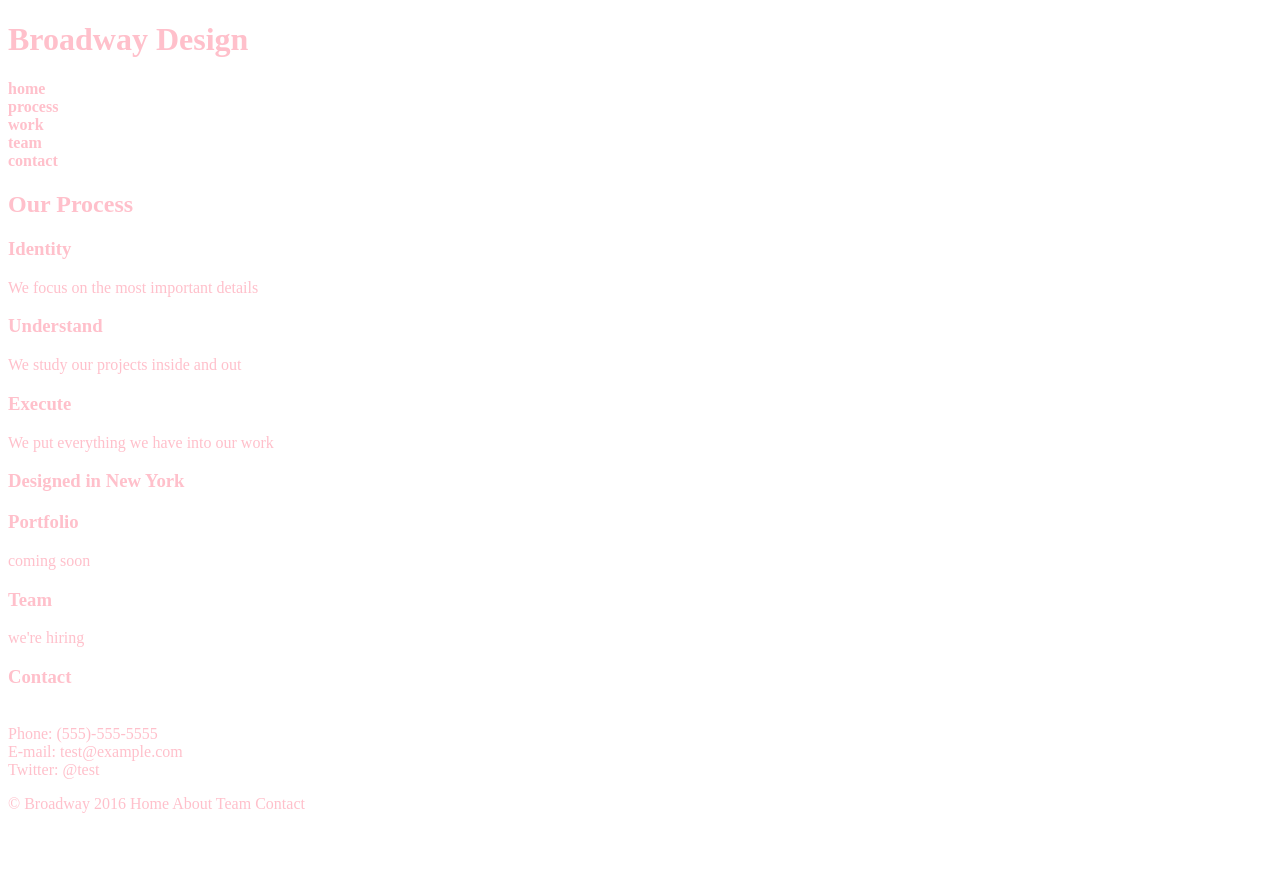
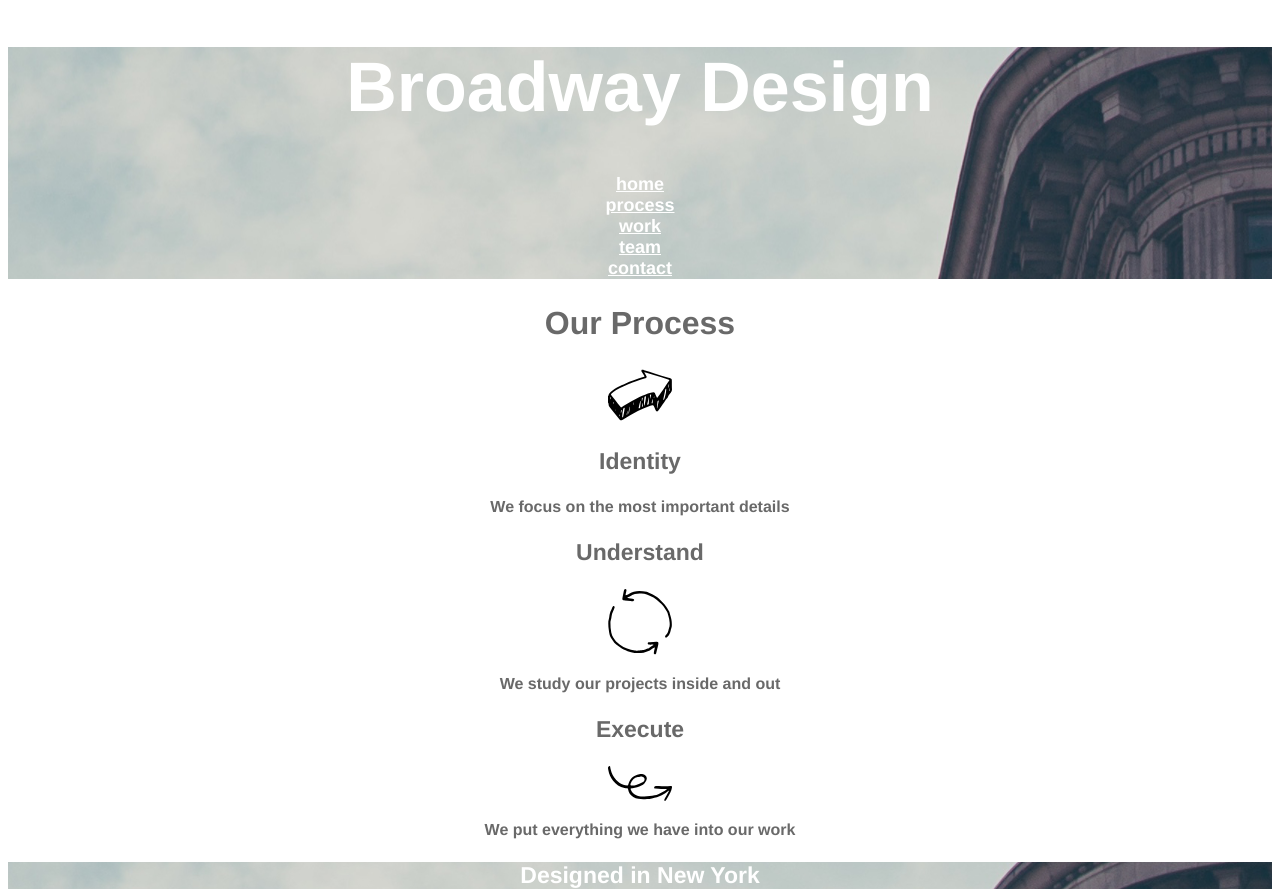
Before and after one commit to sijya/broadway, a plain HTML site: page index.html in a window 1280 px wide. Shown: the top 892 px of the page. Before the commit the page ends 829 px from the top, so only its background shows below. Drawn offline with Linux system fonts and the light colour scheme; files that its build step writes are made by us from their sources.

Commit message:
done beedch.

```diff
--- a/index.html
+++ b/index.html
@@ -3,39 +3,46 @@
   <head>
     <meta charset="utf-8">
     <title>broadway</title>
-    <link href="./resources/css/index.css" type="text/css" rel="stylesheet">
+    <link href="./resources/index.css" type="text/css" rel="stylesheet">
   </head>
   <body>
+
 
 <div id="home" class="imgbg">
   <h1>Broadway Design</h1>
   <h4>
-home
+  <a href="#home">home</a>
   <br>
-process
+  <a href="#about">process</a>
   <br>
-work
+  <a href="#home">work</a>
   <br>
-team
+  <a href="#home">team</a>
   <br>
-contact
+  <a href="#contact">contact</a><br>
   </h4>
+</div>
+
+
 
 <div id="about">
   <h2>Our Process</h2>
-
+    <img src="./icons/execute.svg" alt:"execute">
     <h3>Identity</h3>
     <p>We focus on the most important details</p>
 
     <h3>Understand</h3>
+    <img src="./icons/understand.svg" alt:"understand">
     <p>We study our projects inside and out</p>
 
     <h3>Execute</h3>
+    <img src="./icons/identify.svg" alt:"identify">
     <p>We put everything we have into our work</p>
-
 
     <h3 class="imgbg"> Designed in New York</h3>
 </div>
+</div>
+
 
 <div id="team">
   <h3>Portfolio</h3>
@@ -46,16 +53,12 @@ contact
 
 <div id="contact">
 <h3>Contact</h3>
-<p>
-    <br>
-    Phone: (555)-555-5555
-    <br>
-    E-mail: test@example.com
-  <br>
-  Twitter: @test
-</p>
+  <p>Phone: (555)-555-5555</p>
+  <p>E-mail: test@example.com</p>
+  <p>Twitter: @test</p>
+</div>
 
-  <p><span> © Broadway 2016</span> Home About Team Contact
+  <p class="bottom"><span> © Broadway 2016</span> Home About Team Contact
 
   </body>
 </html>
--- a/resources/index.css
+++ b/resources/index.css
@@ -1,7 +1,46 @@
+
+
 html {
-  color: pink;
+  font-family: Helvetica;
+  font-weight:bold;
+  text-align: center;
+  color:dimgray;
 }
 
-imgbg{
+.imgbg, p.bottom, a{
+  color:white;
+}
 
+p.bottom{
+  text-align:left;
+  background-color: dimgray;
 }
+
+.imgbg{
+  background-image: url("../images/the-flatiron-building.png")
+}
+
+
+
+h1 {
+  font-size:70px;
+  font-weight:bold;
+}
+
+
+
+h4{
+  font-size:18px;
+  font-weight:bold;
+}
+
+
+h2{
+  font-size: 32px;
+  font-weight:bold;
+}
+
+
+h3{
+  font-size:23px;
+}
```
Also changed, not shown: icons/execute.svg (added), icons/identify.svg (added), icons/understand.svg (added), images/the-flatiron-building.png (added). Lines whose indentation alone changed are shown as unchanged.
